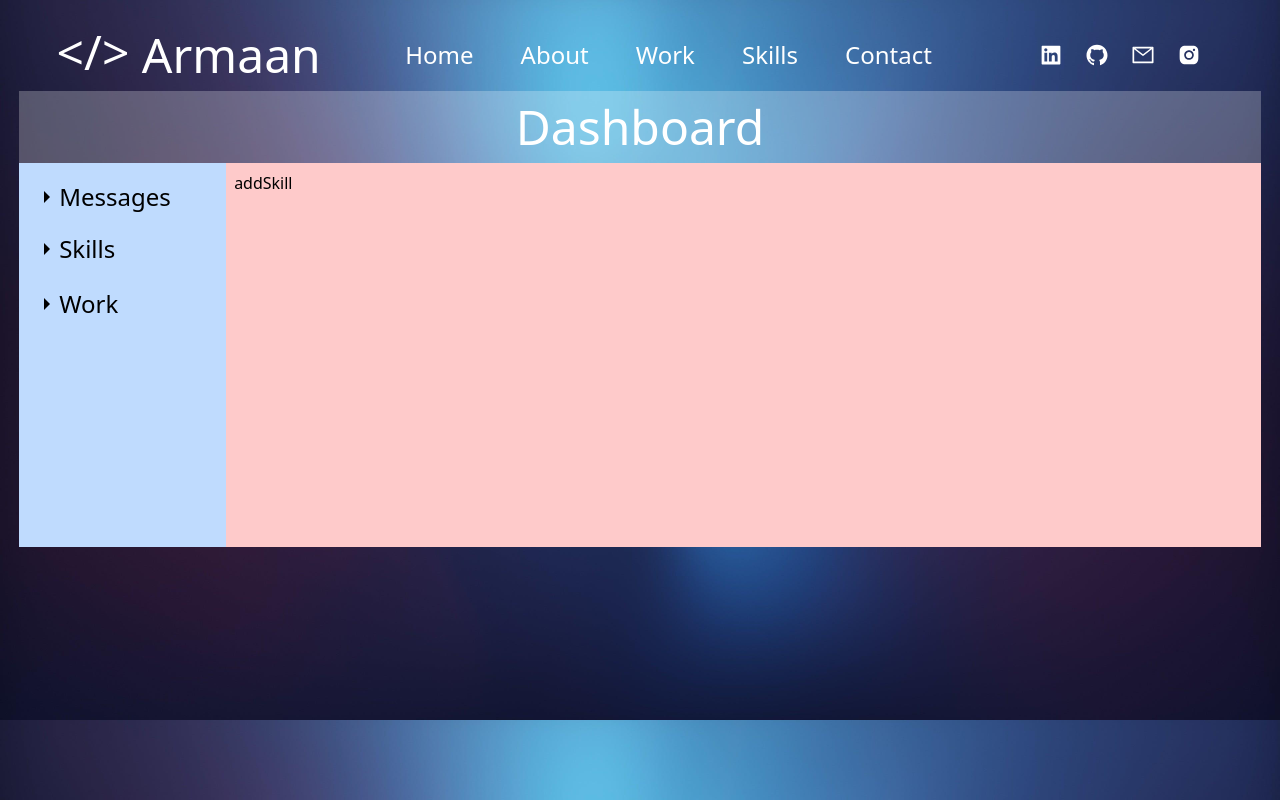
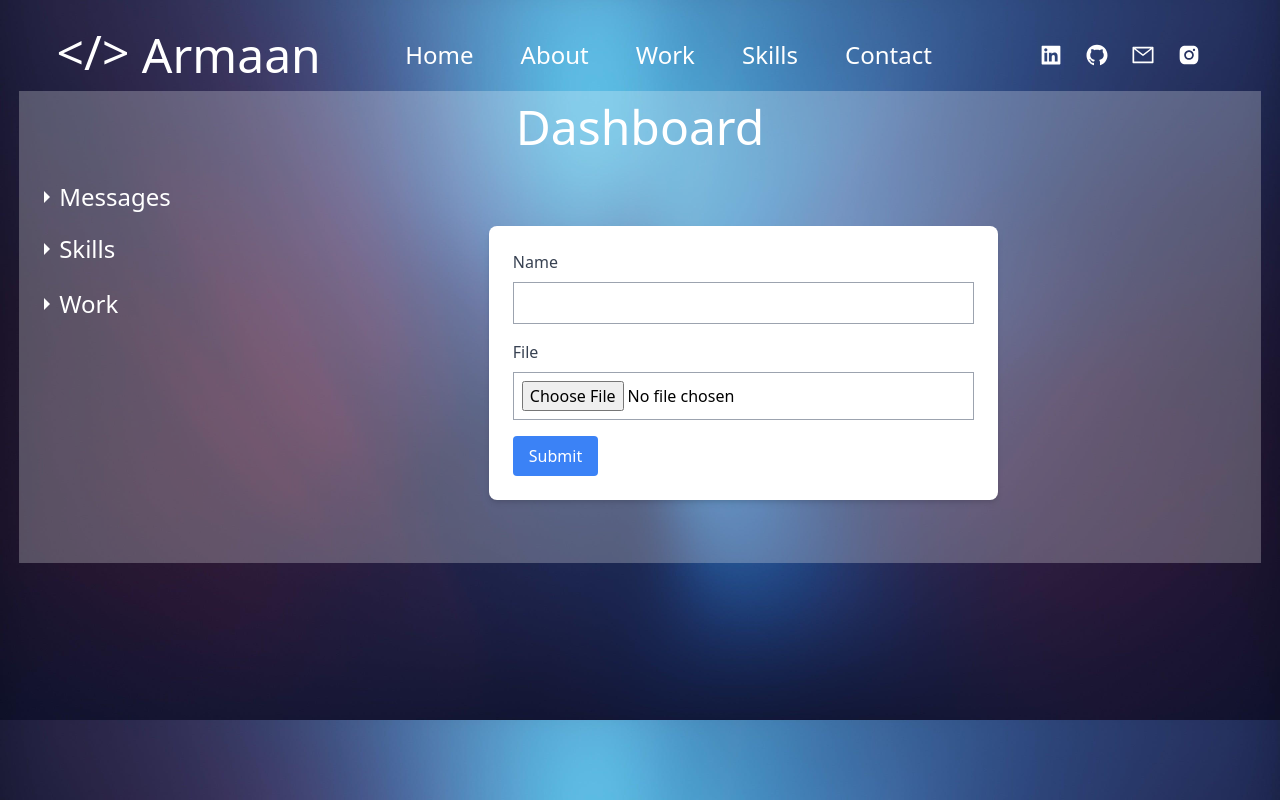
Before and after one commit to Armaan-Singh-Dhillon/Personal-Portfolio, a Next.js app: page /dashboard/skills/addSkill in a window 1280 px wide. Built offline with nearby package versions, Linux system fonts and the light colour scheme.

Commit message:
connected to mongoose and model created for skill

```diff
--- a/layouts/dashboardLayout.js
+++ b/layouts/dashboardLayout.js
@@ -11,15 +11,15 @@ const DashboardLayout = ({ children }) => {
 
     return (
         <>
-            <div className="flex flex-col items-center bg-white bg-opacity-25 ">
+            <div className="flex flex-col items-center bg-white bg-opacity-25 text-white">
 
                 <div className="text-white text-2xl  ">
                     Dashboard
                 </div>
 
-                <div className="flex w-full justify-between h-96">
+                <div className="flex w-full justify-between ">
 
-                    <div className="w-2/12 bg-blue-200 p-2 text-xl">
+                    <div className="w-2/12  p-2 text-xl">
                         <div className="p-2">
                             <div className="flex items-center">
 
@@ -60,7 +60,7 @@ const DashboardLayout = ({ children }) => {
                         </div>
                     </div>
 
-                    <div className="w-10/12 bg-red-200 p-2">
+                    <div className="w-10/12  p-2">
                         {children}
                     </div>
                 </div>
--- a/pages/api/skills/create.js
+++ b/pages/api/skills/create.js
@@ -1,14 +1,25 @@
-import Skills from './models/item';
+import skillSchema from '../../../server/models/skillModel.js';
+import mongoose from 'mongoose';
 
 export default async function getItems(req ,res) {
-
+     const {name} = req.body
+    const Skill = mongoose.models.Skills || mongoose.model('Skills',skillSchema);
 
     try {
 
-        const skills = await Skills.find();
+        await mongoose.connect(process.env.MONGODB_URI)
+
+
+        await Skill.create({name});
+        res.status(201).json({
+            message:"skill added"
+        })
 
     }
      catch (error) {
-
+        console.log(error)
+        res.status(500).json({
+            message: "error"
+        })
     }
 }
--- a/pages/dashboard/skills/addSkill.js
+++ b/pages/dashboard/skills/addSkill.js
@@ -1,9 +1,73 @@
 import DashboardLayout from "@/layouts/dashboardLayout"
+import { useState } from "react";
+import axios from "axios";
 
 const AddSkill = () => {
-  return (
-    <div>addSkill</div>
-  )
+    const [name, setName] = useState("");
+    const [file, setFile] = useState(null);
+
+    const handleNameChange = (event) => {
+        setName(event.target.value);
+    };
+
+    const handleFileChange = (event) => {
+        setFile(event.target.files[0]);
+    };
+    const submitHandler =async(e)=>{
+        e.preventDefault()
+        const data = await axios.post('/api/skills/create',{name})
+    }
+
+    return (
+        <>
+            <div className=" flex justify-evenly h-96 items-center ">
+                <div className="w-6/12">
+
+
+
+                    <form className="bg-white p-6 rounded-lg shadow-md text-black">
+                        <div className="mb-4">
+                            <label
+                                className="block text-gray-700 font-medium mb-2"
+                                htmlFor="name"
+                            >
+                                Name
+                            </label>
+                            <input
+                                className="border border-gray-400 p-2 w-full"
+                                type="text"
+                                id="name"
+                                value={name}
+                                onChange={handleNameChange}
+                            />
+                        </div>
+                        <div className="mb-4">
+                            <label
+                                className="block text-gray-700 font-medium mb-2"
+                                htmlFor="file"
+                            >
+                                File
+                            </label>
+                            <input
+                                className="border border-gray-400 p-2 w-full"
+                                type="file"
+                                id="file"
+                                onChange={handleFileChange}
+                            />
+                        </div>
+                        <button
+                            className="bg-blue-500 text-white py-2 px-4 rounded hover:bg-blue-600"
+                            type="submit"
+                            onClick={(e)=>submitHandler(e)}
+                        >
+                            Submit
+                        </button>
+                    </form>
+
+                </div>
+            </div>
+        </>
+    )
 }
 
 export default AddSkill
```
Also changed, not shown: 1 other file (tests, documents, lock files or other folders).
